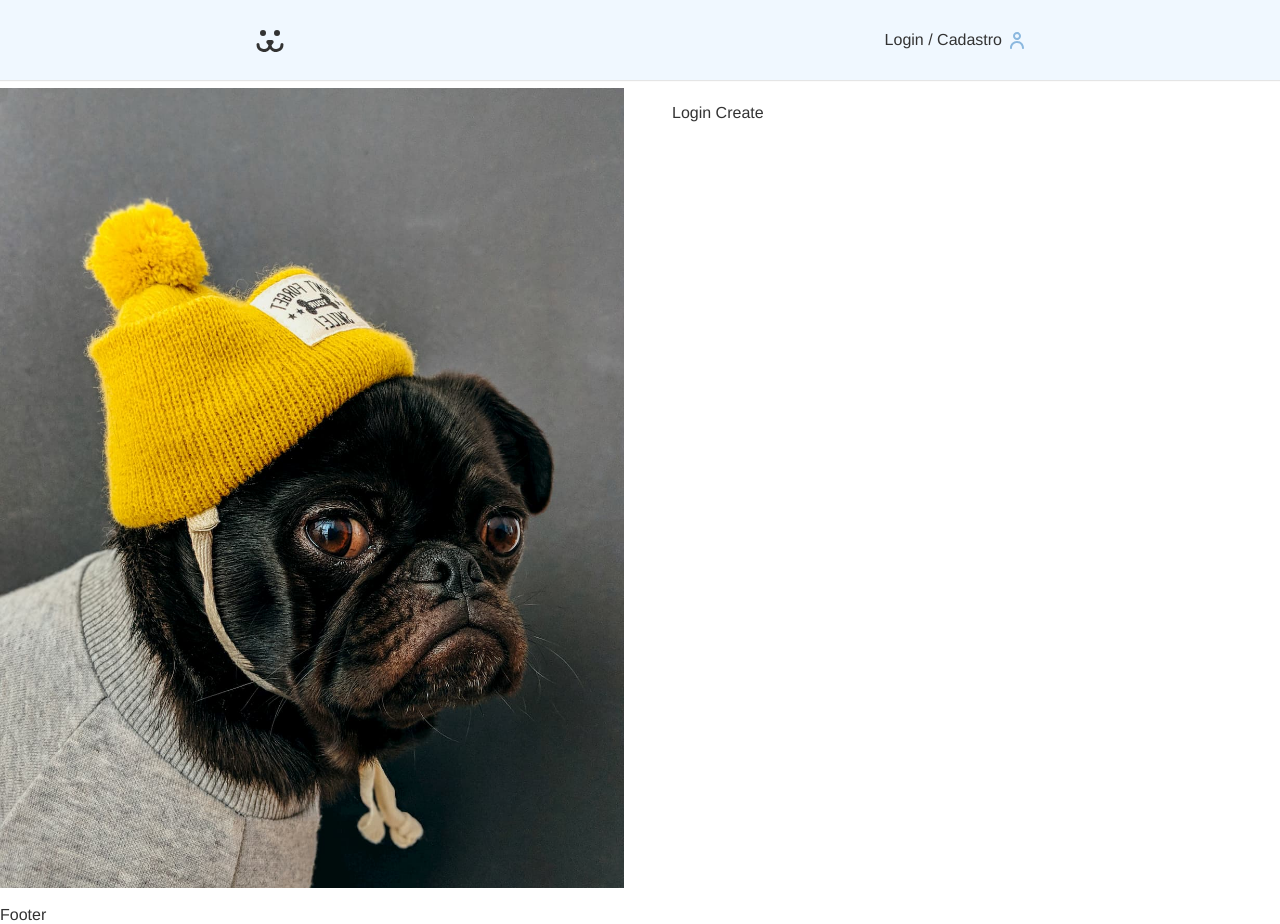
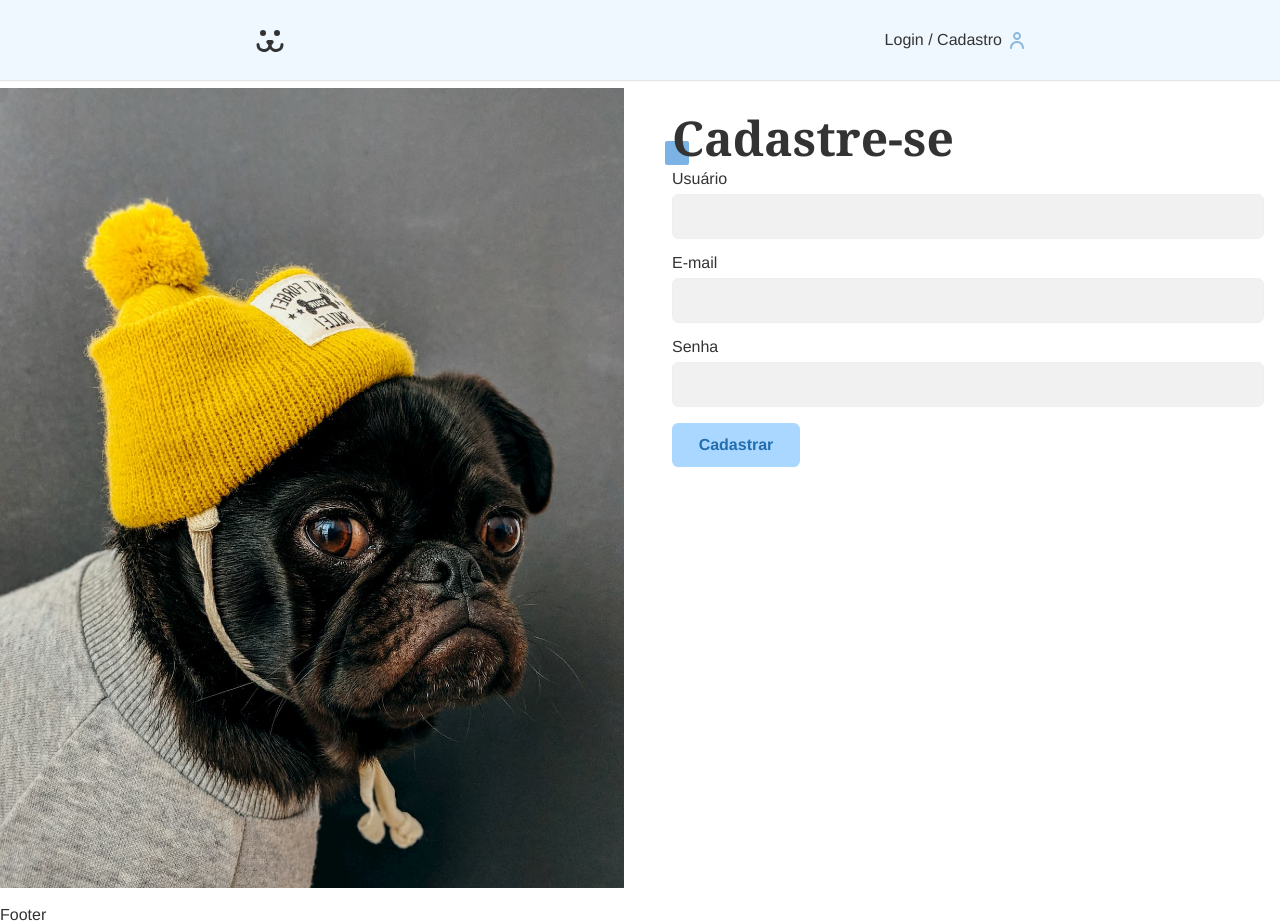
Before and after one commit to lilicesm/react_origamid, a React (Vite) app in the folder projeto_final/: page /login/create in a window 1280 px wide. Built offline with nearby package versions, Linux system fonts and the light colour scheme.

Commit message:
cadastro

```diff
--- a/projeto_final/src/Components/Login/LoginCreate.jsx
+++ b/projeto_final/src/Components/Login/LoginCreate.jsx
@@ -1,9 +1,39 @@
 import React from 'react';
+import Input from '../Forms/Input';
+import Button from '../Forms/Button';
+import useForm from '../../Hooks/useForm';
+import { USER_POST } from '../../api';
+import { UserContext } from '../../UserContext';
 
 const LoginCreate = () => {
-  return <div>
-    Login Create
-  </div>;
+  const username = useForm();
+  const email = useForm('email');
+  const password = useForm('password');
+
+  const {userLogin} = React.useContext(UserContext);
+
+  async function handleSubmit(event) {
+    event.preventDefault();
+    const {url, options} = USER_POST({
+      username: username.value,
+      email: email.value,
+      password: password.value,
+    })
+    const response = await fetch(url, options);
+    if (response.ok) userLogin(username.value, password.value);
+  }
+
+  return (
+    <section className='animaLeft'>
+      <h1 className='title'>Cadastre-se</h1>
+      <form onSubmit={handleSubmit}>
+        <Input label="Usuário" type="text" name="username" {...username} />
+        <Input label="E-mail" type="email" name="email" {...email} />
+        <Input label="Senha" type="password" name="password" {...password} />
+        <Button>Cadastrar</Button>
+      </form>
+    </section>
+  );
 };
 
 export default LoginCreate;
--- a/projeto_final/src/Hooks/useForm.jsx
+++ b/projeto_final/src/Hooks/useForm.jsx
@@ -3,7 +3,11 @@ import React from "react";
 const types = {
   email: {
     regex: /^[a-z0-9!#$%&'*+/=?^_`{|}~-]+(?:\.[a-z0-9!#$%&'*+/=?^_`{|}~-]+)*@(?:[a-z0-9](?:[a-z0-9-]*[a-z0-9])?\.)+[a-z0-9](?:[a-z0-9-]*[a-z0-9])?$/ ,
-    message: 'Preencha um email válido'
+    message: 'Preencha um email válido.'
+  },
+  password : {
+    regex: /^(?=.*[A-Za-z])(?=.*\d)[A-Za-z\d]{8,}$/,
+    message: 'A senha deve ter no mínimo 8 caracteres, pelo menos uma letra e um número.'
   }
 }
 
@@ -14,7 +18,7 @@ const useForm = (type) => {
   function valida(value){
     if(type === false) return true;
     if(value.length === 0) {
-      setError('Preencha um valor');
+      setError('Preencha um valor.');
       return false;
     } else if(types[type] && !types[type].regex.test(value)){
       setError(types[type].message);
--- a/projeto_final/src/api.jsx
+++ b/projeto_final/src/api.jsx
@@ -36,3 +36,16 @@ export function USER_GET(token) {
     },
   };
 }
+
+export function USER_POST(body) {
+  return {
+    url: API_URL + '/api/user',
+    options: {
+      method: 'POST',
+      headers: {
+        'Content-Type': 'application/json',
+      },
+      body: JSON.stringify(body),
+    },
+  };
+}
```
